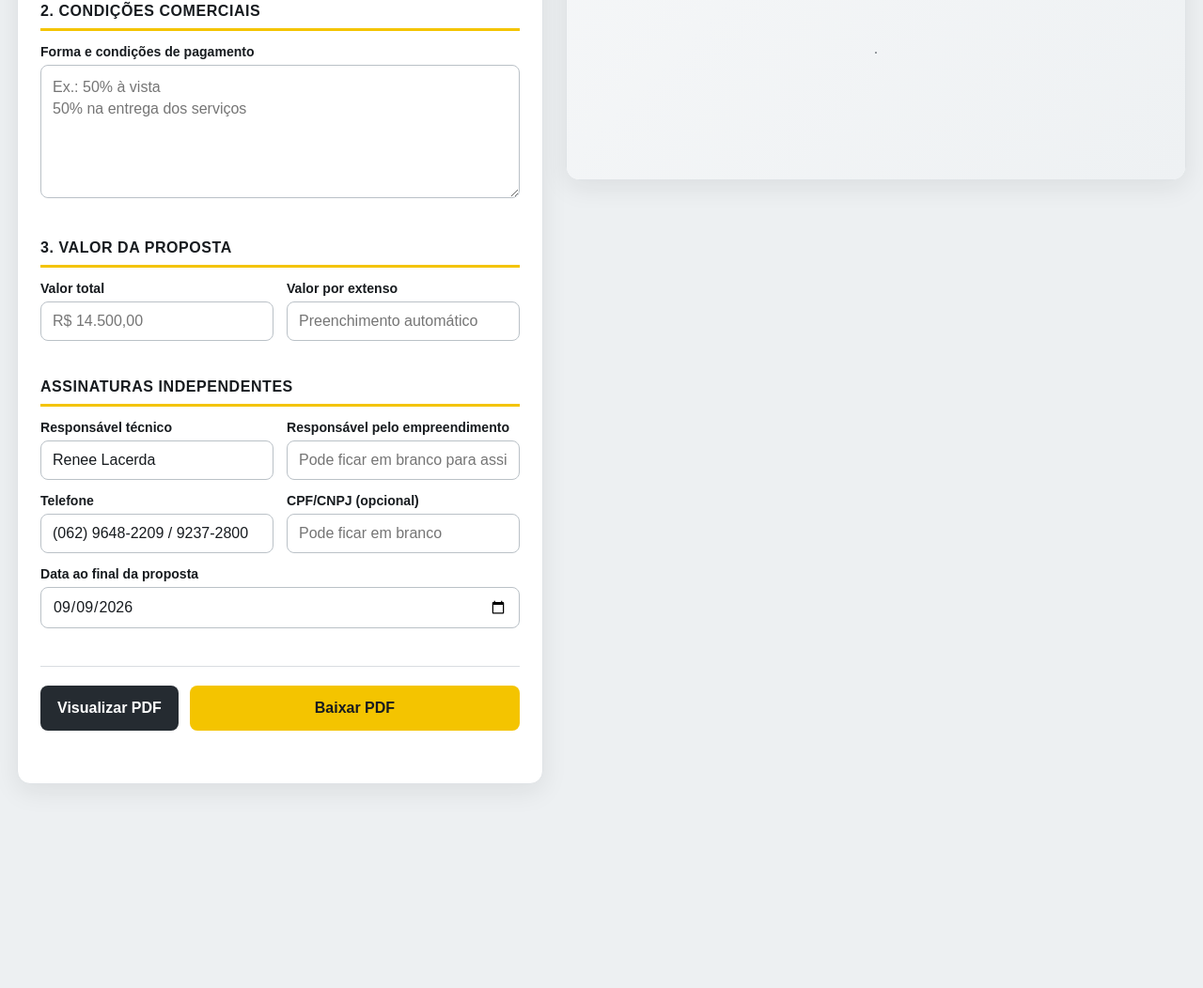
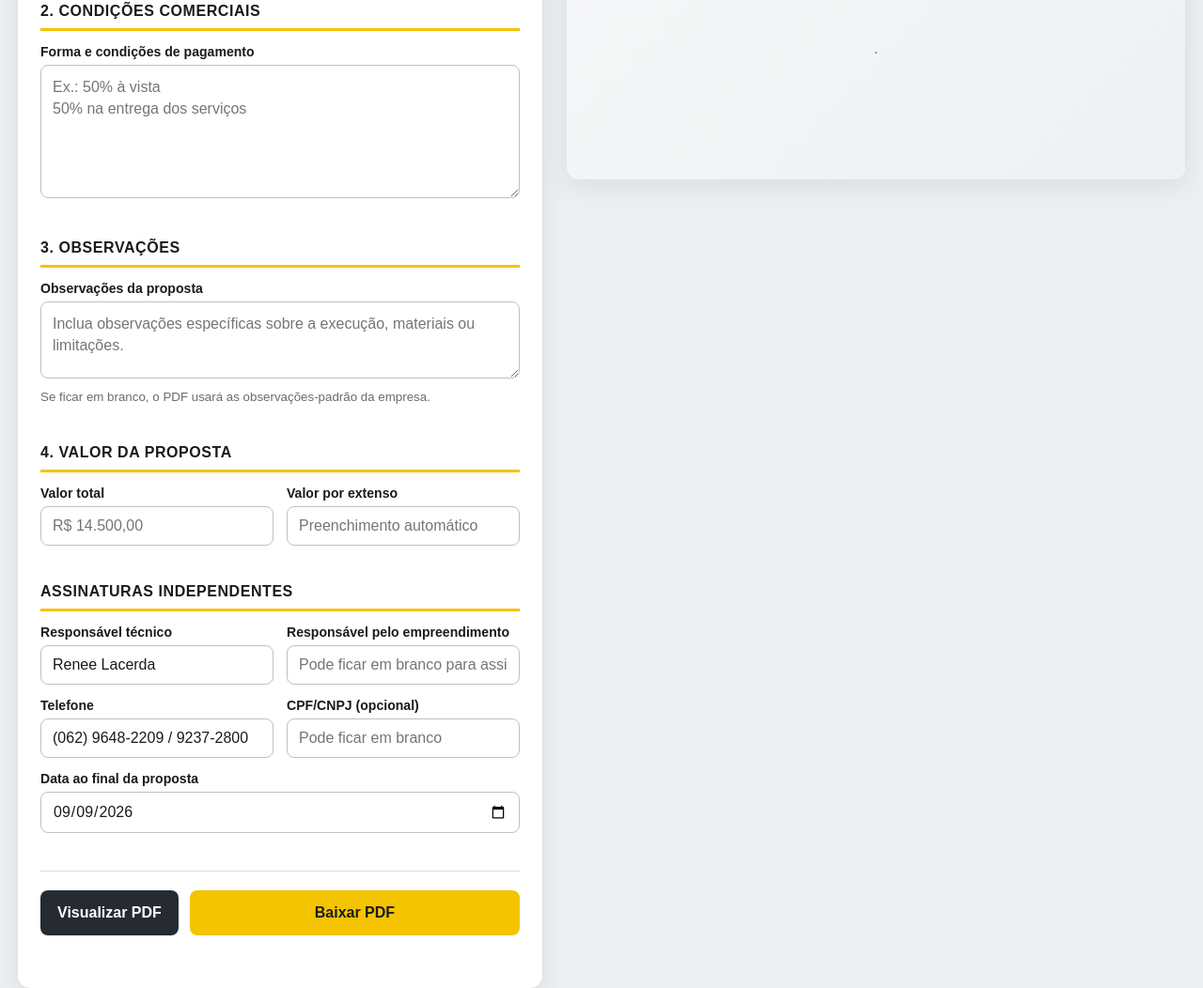
Before and after one commit to aeduardasantana/propostarenee, a plain HTML site: page index.html in a window 1280 px wide. Shown: the part 695-1747 px from the top of the page at 94% size. Before the commit the page ends 1594 px from the top, so only its background shows below. Drawn offline with Linux system fonts and the light colour scheme.

Commit message:
Adiciona observações separadas na proposta

```diff
--- a/index.html
+++ b/index.html
@@ -41,7 +41,14 @@
     </fieldset>
 
     <fieldset>
-      <legend>3. Valor da proposta</legend>
+      <legend>3. Observações</legend>
+      <label for="observations">Observações da proposta</label>
+      <textarea id="observations" class="short" placeholder="Inclua observações específicas sobre a execução, materiais ou limitações."></textarea>
+      <small>Se ficar em branco, o PDF usará as observações-padrão da empresa.</small>
+    </fieldset>
+
+    <fieldset>
+      <legend>4. Valor da proposta</legend>
       <div class="two">
         <div><label for="amount">Valor total</label><input id="amount" required inputmode="decimal" placeholder="R$ 14.500,00"></div>
         <div><label for="amountWords">Valor por extenso</label><input id="amountWords" placeholder="Preenchimento automático"></div>
```
